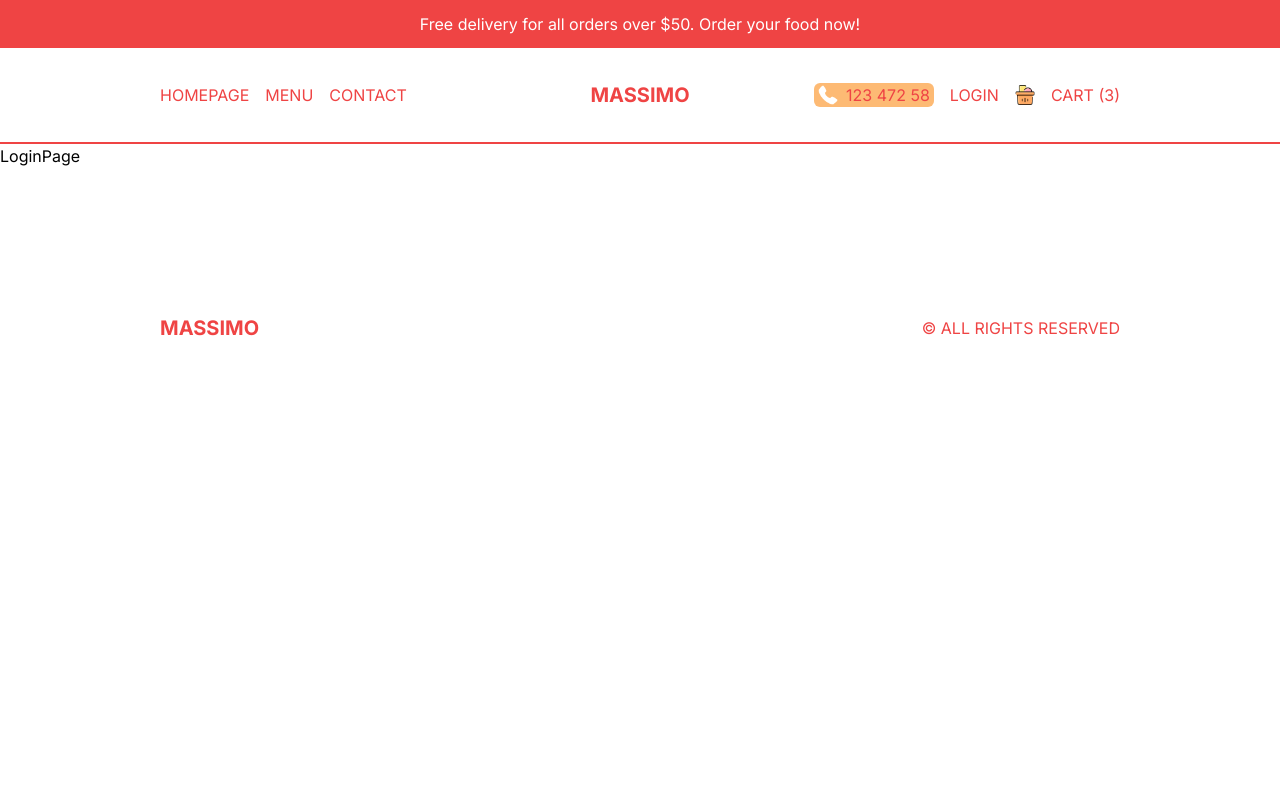
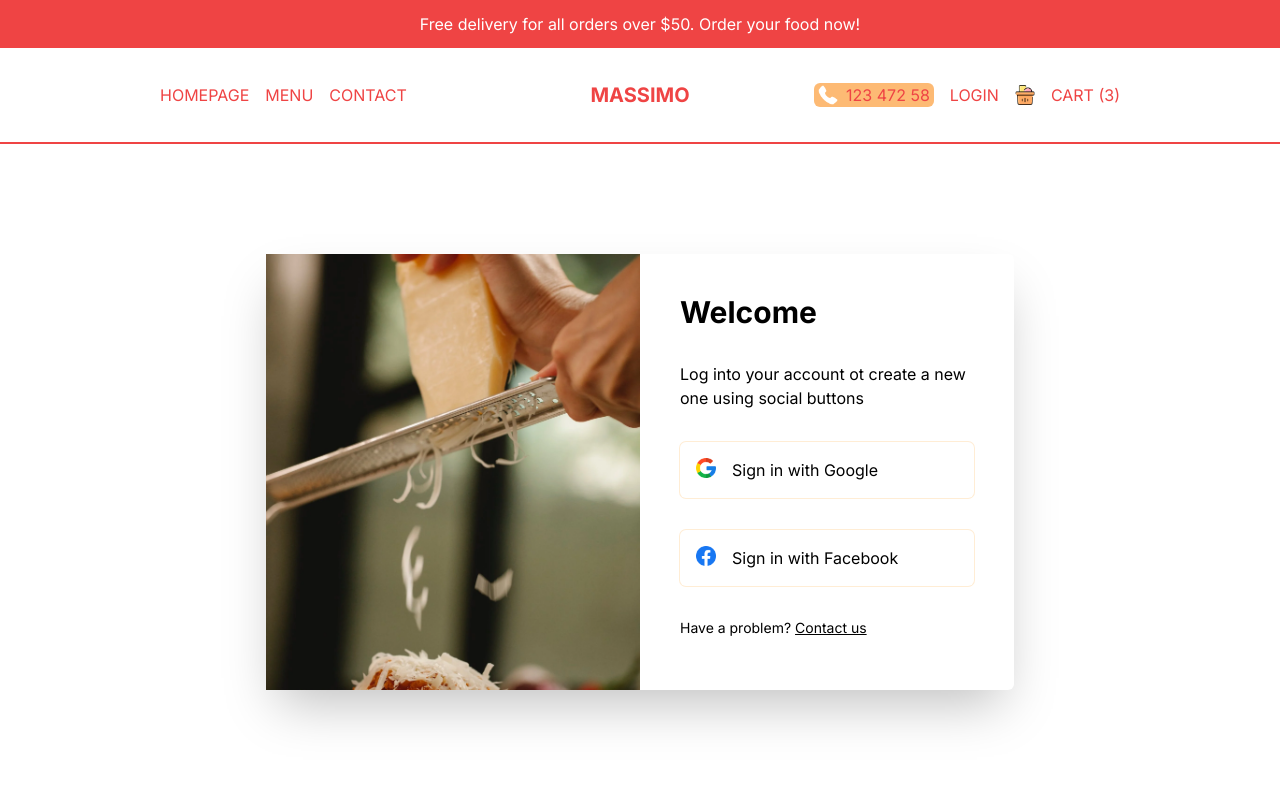
Before and after one commit to steeven-louk/restaurant, a Next.js app: page /login in a window 1280 px wide. Shown: the top 800 px of the page. Built offline with nearby package versions, Linux system fonts and the light colour scheme.

Commit message:
mise en place de la page login

```diff
--- a/src/app/login/page.tsx
+++ b/src/app/login/page.tsx
@@ -1,8 +1,34 @@
+import Image from 'next/image'
+import Link from 'next/link'
 import React from 'react'
 
 const LoginPage = () => {
   return (
-    <div>LoginPage</div>
+    <div className='p-4 h-[calc(100vh-6rem)] md:h-[calc(100vh-9rem)] flex items-center justify-center  '>
+       {/* BOX */}
+    <div className="h-full shadow-2xl rounded-md flex flex-col md:flex-row md:h-[70%] md:w-full lg:w-[60%] 2xl:w-1/2 ">
+      {/* IMAGE CONTAINER */}
+      <div className="relative h-1/3 w-full md:h-full md:w-1/2 ">
+        <Image src={"/loginBg.png"} alt="" fill className=" object-cover" />
+      </div>
+
+      {/* FORM CONTAINER */}
+      <div className="p-10 flex flex-col gap-8 md:w-1/2">
+        <h1 className='font-bold text-xl xl:text-3xl'>Welcome</h1>
+        <p>Log into your account ot create a new one using social buttons</p>
+        <button className="flex gap-4 p-4 ring-1 ring-orange-100 rounded-md">
+          <Image src={"/google.png"} alt="" width={20} height={20} className='object-contain' />
+          <span>Sign in with Google</span>
+        </button>
+
+        <button className="flex gap-4 p-4 ring-1 ring-orange-100 rounded-md">
+          <Image src={"/facebook.png"} alt="" width={20} height={20} className='object-contain' />
+          <span>Sign in with Facebook</span>
+        </button>
+        <p className='text-sm'>Have a problem? <Link className='underline' href={"/"}>Contact us</Link></p>
+      </div>
+    </div>
+    </div>
   )
 }
 
```
